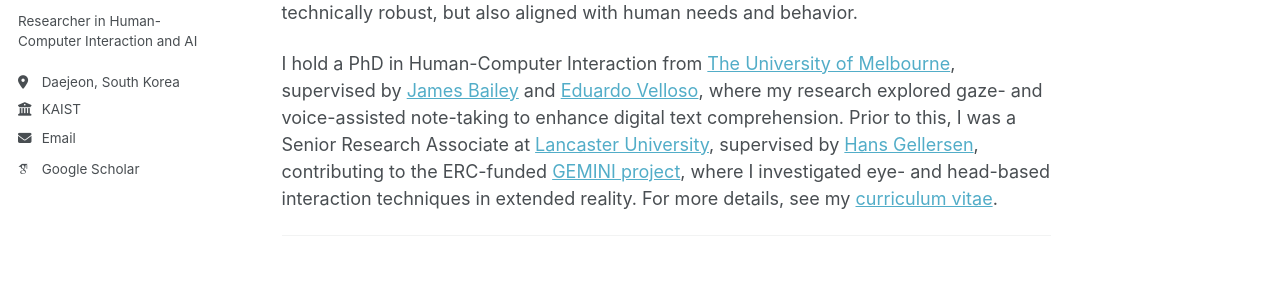
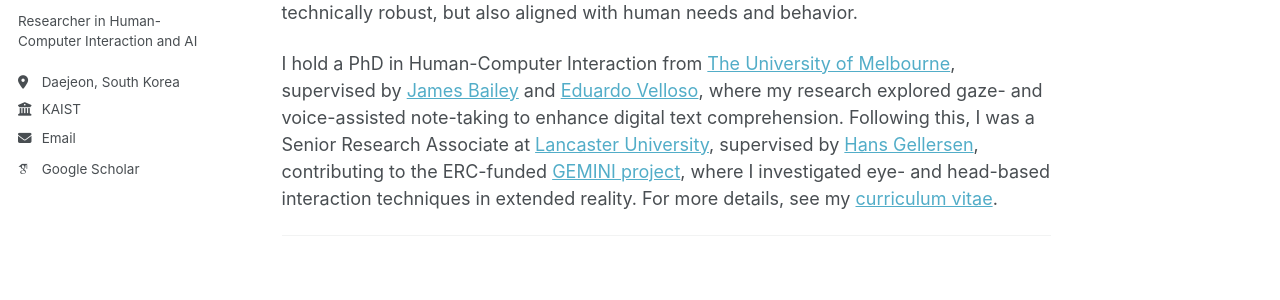
Before and after one commit to khananamahmad3-max/anamkhan.github.io, a Jekyll site: the page built from _pages/about.md, in a window 1280 px wide. Shown: the part 306-606 px from the top of the page. Built offline with Jekyll 4.4.1, drawn with Linux system fonts in a browser that asks for light colours; some web fonts are replaced; a script bundle is joined from its source files by our own code; library files that are not in the unit come from our copies.

Commit message:
Update about.md

```diff
--- a/_pages/about.md
+++ b/_pages/about.md
@@ -8,7 +8,7 @@
 I am a Human-Computer Interaction (HCI) researcher working at the intersection of Artificial Intelligence and interactive systems. My research focuses on understanding how people interact with digital information, and designing intelligent, human-centered systems that support and enhance these interactions. I am currently a Postdoctoral Researcher in Human-Centred Computing at the [MAKE Lab](https://make.kaist.ac.kr), School of Industrial Design, KAIST, South Korea. My broader goal is to design intelligent systems that are not only technically robust, but also aligned with human needs and behavior.
 
 
-I hold a PhD in Human-Computer Interaction from [The University of Melbourne](https://www.unimelb.edu.au), supervised by [James Bailey](https://scholar.google.com/citations?user=...) and [Eduardo Velloso](https://eduardovelloso.com), where my research explored gaze- and voice-assisted note-taking to enhance digital text comprehension. Prior to this, I was a Senior Research Associate at [Lancaster University](https://www.lancaster.ac.uk), supervised by [Hans Gellersen](https://www.lancaster.ac.uk/scc/about-us/people/hans-gellersen), contributing to the ERC-funded [GEMINI project](https://gemini-erc.eu), where I investigated eye- and head-based interaction techniques in extended reality. For more details, see my [curriculum vitae](/anamkhan.github.io/files/anam_cv.pdf).
+I hold a PhD in Human-Computer Interaction from [The University of Melbourne](https://www.unimelb.edu.au), supervised by [James Bailey](https://scholar.google.com/citations?user=...) and [Eduardo Velloso](https://eduardovelloso.com), where my research explored gaze- and voice-assisted note-taking to enhance digital text comprehension. Following this, I was a Senior Research Associate at [Lancaster University](https://www.lancaster.ac.uk), supervised by [Hans Gellersen](https://www.lancaster.ac.uk/scc/about-us/people/hans-gellersen), contributing to the ERC-funded [GEMINI project](https://gemini-erc.eu), where I investigated eye- and head-based interaction techniques in extended reality. For more details, see my [curriculum vitae](/anamkhan.github.io/files/anam_cv.pdf).
 
 
 ---
```
